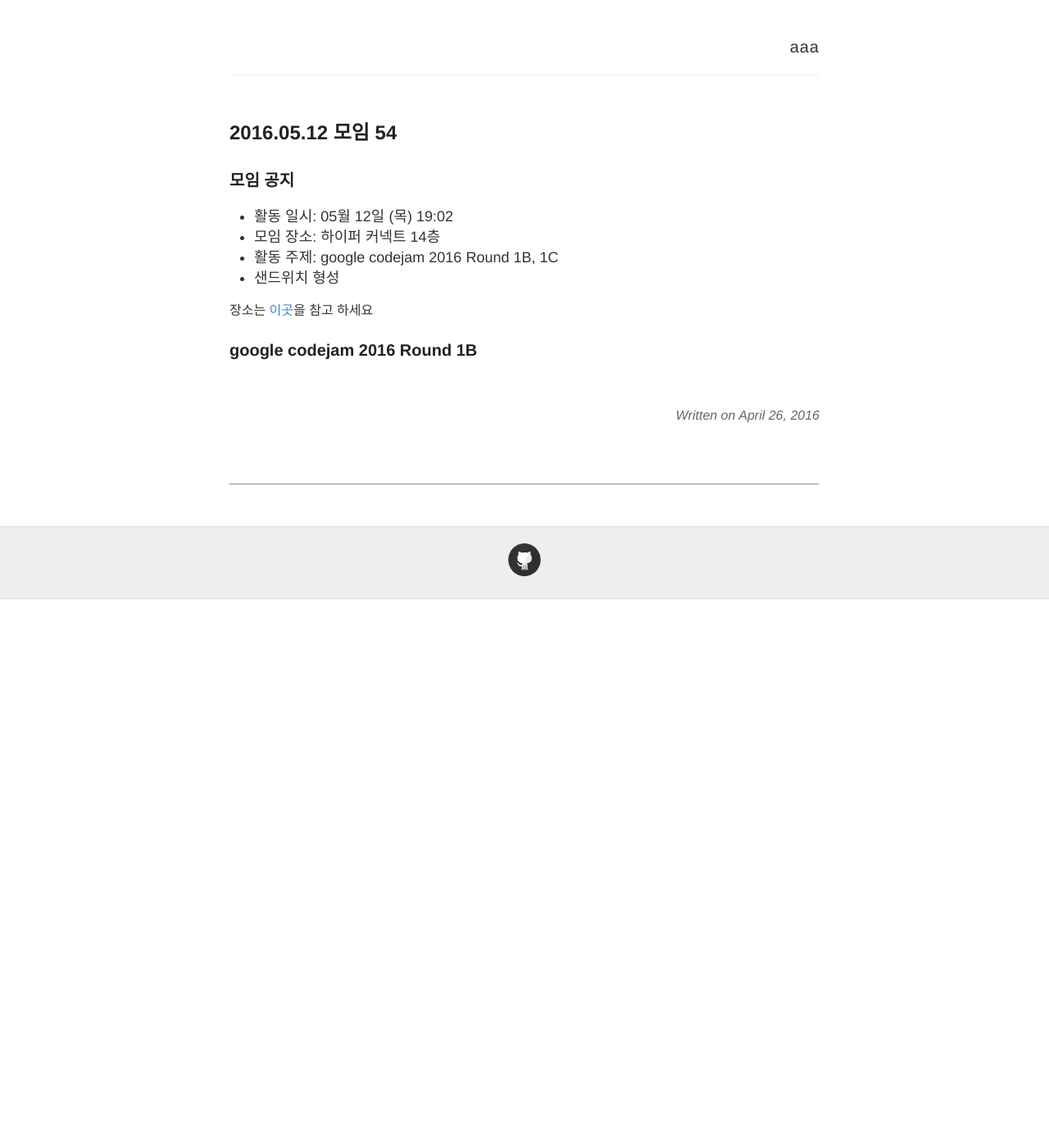
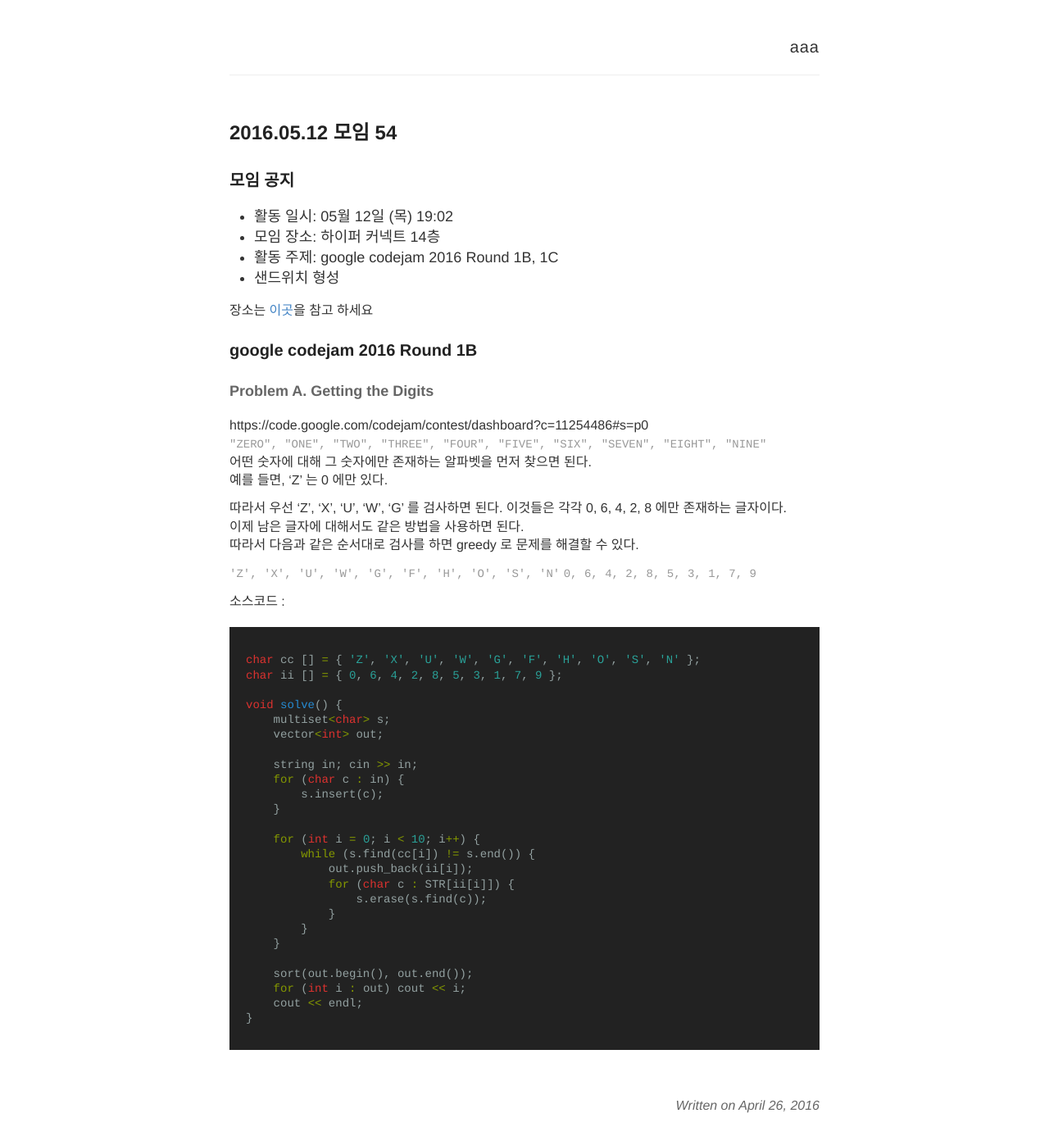
Before and after one commit to seirion/aaa, a Jekyll site: the page built from _posts/2016-05-12-meeting-054.md, in a window 1280 px wide and 1400 px high. Shown: the top 1397 px of the window at 82% size. Built offline with Jekyll 4.4.1, drawn with Linux system fonts in a browser that asks for light colours; comment, search, counter and statistics services are not loaded.

Commit message:
Update 2016-05-12-meeting-054.md

````diff
--- a/_posts/2016-05-12-meeting-054.md
+++ b/_posts/2016-05-12-meeting-054.md
@@ -16,3 +16,48 @@
 
 
 ### google codejam 2016 Round 1B
+
+#### Problem A. Getting the Digits
+
+https://code.google.com/codejam/contest/dashboard?c=11254486#s=p0
+<br>
+```"ZERO", "ONE", "TWO", "THREE", "FOUR", "FIVE", "SIX", "SEVEN", "EIGHT", "NINE"```<br>
+어떤 숫자에 대해 그 숫자에만 존재하는 알파벳을 먼저 찾으면 된다.<br>
+예를 들면, 'Z' 는 0 에만 있다.<br>
+
+따라서 우선 'Z', 'X', 'U', 'W', 'G' 를 검사하면 된다. 이것들은 각각 0, 6, 4, 2, 8 에만 존재하는 글자이다.<br>
+이제 남은 글자에 대해서도 같은 방법을 사용하면 된다.<br>
+따라서 다음과 같은 순서대로 검사를 하면 greedy 로 문제를 해결할 수 있다.
+
+``` 'Z', 'X', 'U', 'W', 'G', 'F', 'H', 'O', 'S', 'N' ```
+```  0, 6, 4, 2, 8, 5, 3, 1, 7, 9 ```
+
+소스코드 :
+
+```cpp
+char cc [] = { 'Z', 'X', 'U', 'W', 'G', 'F', 'H', 'O', 'S', 'N' };
+char ii [] = { 0, 6, 4, 2, 8, 5, 3, 1, 7, 9 };
+
+void solve() {
+    multiset<char> s;
+    vector<int> out;
+
+    string in; cin >> in;
+    for (char c : in) {
+        s.insert(c);
+    }
+
+    for (int i = 0; i < 10; i++) {
+        while (s.find(cc[i]) != s.end()) {
+            out.push_back(ii[i]);
+            for (char c : STR[ii[i]]) {
+                s.erase(s.find(c));
+            }
+        }
+    }
+
+    sort(out.begin(), out.end());
+    for (int i : out) cout << i;
+    cout << endl;
+}
+```
````
